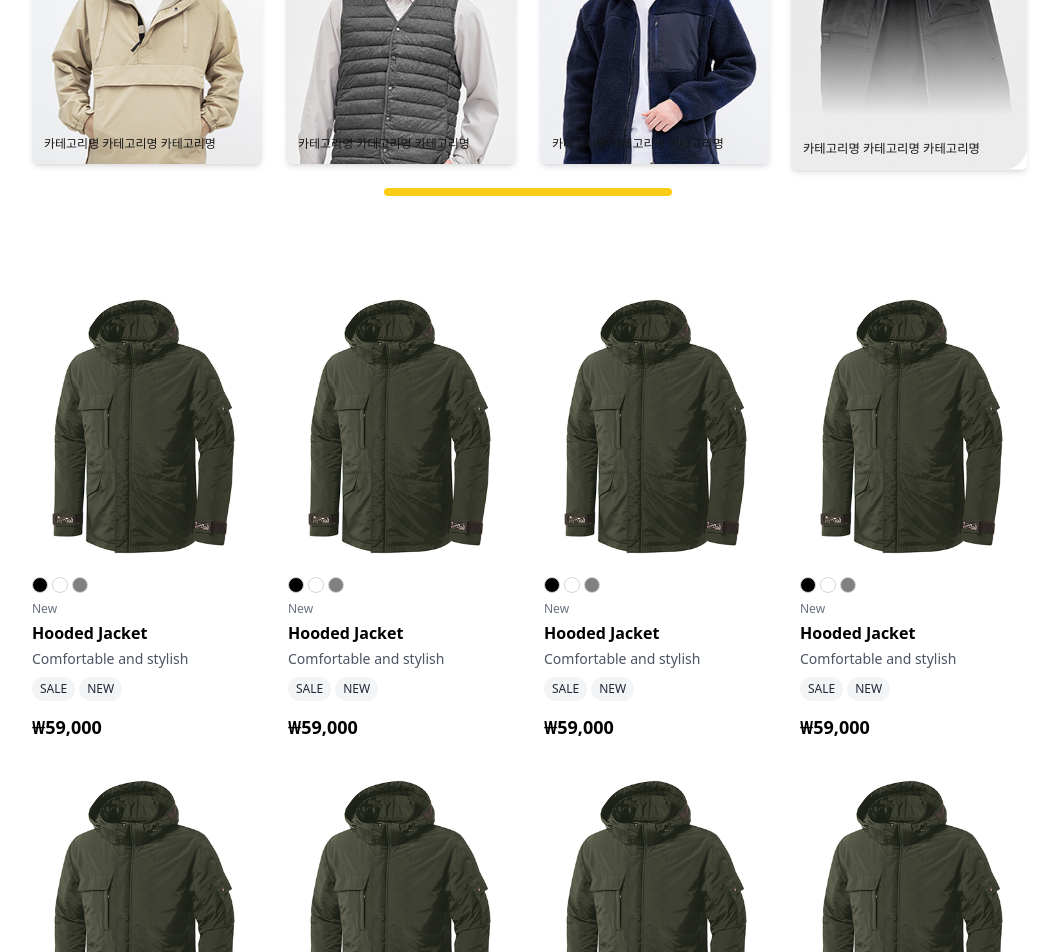
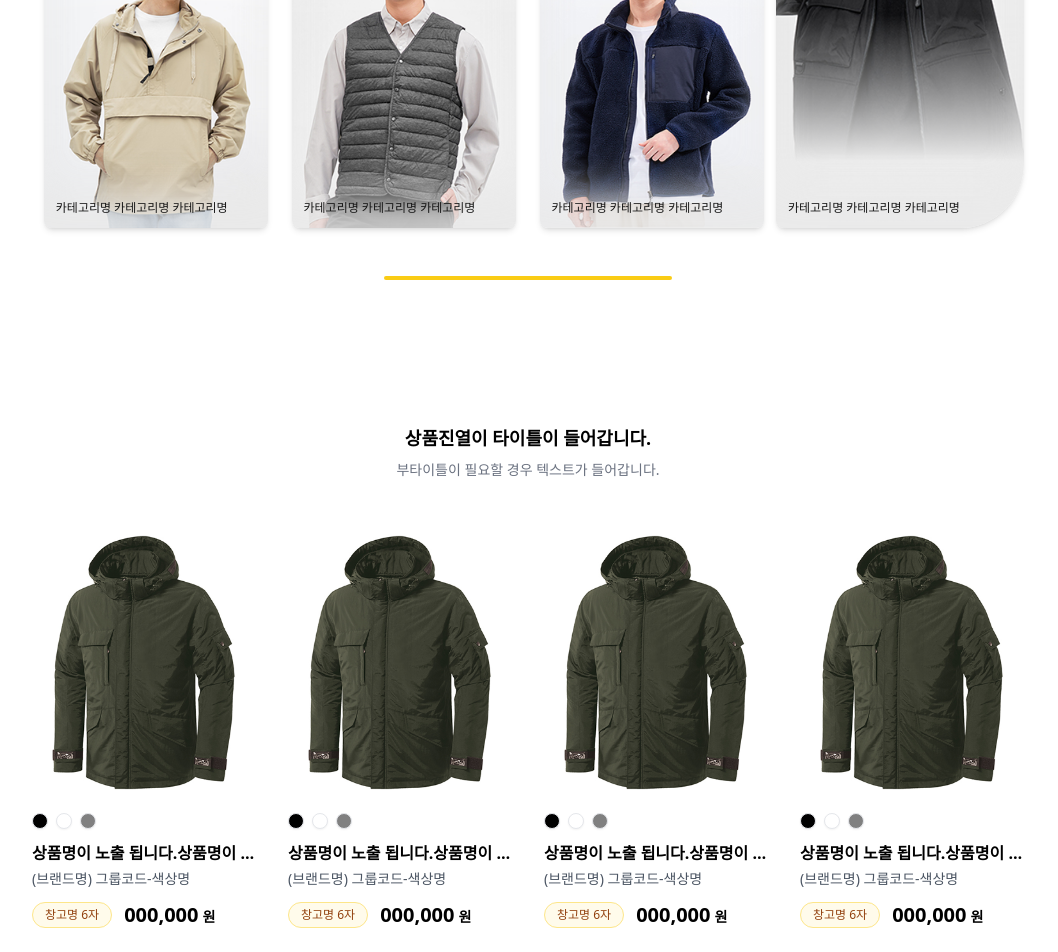
Before and after one commit to Hadi-kk/supercoder_test, a React (Vite) app: page / in a window 1280 px wide. Shown: the part 1220-2172 px from the top of the page, without its empty margins (112-1170 px from the left). Built offline with nearby package versions, Linux system fonts and the light colour scheme; a web font is replaced by a local one.

Commit message:
landing completed

```diff
--- a/src/features/main/components/molecules/CategoryCarousel/CategoryCarousel.tsx
+++ b/src/features/main/components/molecules/CategoryCarousel/CategoryCarousel.tsx
@@ -51,46 +51,59 @@ const CategoryCarousel = () => {
   return (
     <div className="container mx-auto py-12 px-4">
       {/* Section heading */}
-      <div className="mb-8">
+      <div className="mb-0">
         <h2 className="text-base font-bold text-neutral-800">
           스타일과 실용성을 모두 담은 시즌 셀렉션
         </h2>
       </div>
 
-      <div className="grid grid-cols-1 sm:grid-cols-2 lg:grid-cols-4 gap-6 items-end">
+      <div className="grid grid-cols-1 sm:grid-cols-2 lg:grid-cols-4 gap-0 items-end justify-items-center">
         {categories.map((cat, idx) => {
           const isActive = idx === activeIndex;
           return (
             <button
               key={cat.id}
-              onClick={() => setActiveIndex(idx)}
-              className={`bg-white rounded-md shadow-md overflow-hidden text-left transition-all duration-300 focus:outline-none`}
-              style={{ transform: isActive ? "scale(1.03)" : undefined }}
+              onMouseEnter={() => setActiveIndex(idx)}
+              onFocus={() => setActiveIndex(idx)}
+              className={`bg-white rounded-lg shadow-md overflow-hidden text-left transition-all duration-300 focus:outline-none inline-block ${
+                isActive ? "rounded-br-[64px]" : ""
+              }`}
             >
               <div
                 className={`${
-                  isActive ? "h-80 sm:h-96" : "h-64 sm:h-73"
-                } w-full relative transition-all duration-300`}
+                  isActive
+                    ? "h-[20rem] sm:h-[480px] max-w-[420px] sm:max-w-[520px]"
+                    : "h-72 sm:h-80 max-w-[260px] sm:max-w-[320px]"
+                } relative transition-all duration-300 mx-auto`}
               >
                 <img
                   src={cat.image}
                   alt={cat.title}
                   className={`w-full h-full object-cover ${
-                    isActive ? "rounded-br-3xl" : ""
+                    isActive ? "rounded-br-[64px]" : ""
                   }`}
                 />
 
                 {/* title overlay on top-left of image for better visual parity */}
-                <div className="absolute top-3 left-3">
+                <div className="absolute top-3 left-3 z-10">
                   <h3 className="text-sm font-semibold text-neutral-900 max-w-40">
                     {cat.title}
                   </h3>
                 </div>
 
                 {/* subtitle overlay at bottom of image (no background) */}
-                <div className="absolute left-3 right-3 bottom-3">
+                <div className="absolute left-3 right-3 bottom-3 z-10">
                   <p className="text-xs text-neutral-900">{cat.subtitle}</p>
                 </div>
+
+                {/* inset light grey top/bottom shadow to improve text contrast */}
+                <div
+                  className="absolute inset-0 pointer-events-none z-0"
+                  style={{
+                    boxShadow:
+                      "inset 0 180px 70px -140px rgba(255, 255, 255, 0.979), inset 0 -40px 40px -5px rgba(234, 234, 234, 0.849)",
+                  }}
+                />
               </div>
             </button>
           );
@@ -98,8 +111,8 @@ const CategoryCarousel = () => {
       </div>
 
       {/* centered progress indicator under all images */}
-      <div className="mt-6 flex justify-center">
-        <div className="w-72 h-2 bg-gray-200 rounded-full overflow-hidden">
+      <div className="mt-12 flex justify-center">
+        <div className="w-72 h-1 bg-gray-200 rounded-full overflow-hidden">
           <div
             className="h-full bg-yellow-400 transition-all duration-500"
             style={{ width: `${progress}%` }}
--- a/src/features/main/components/molecules/ProductCard/ProductCard.tsx
+++ b/src/features/main/components/molecules/ProductCard/ProductCard.tsx
@@ -4,33 +4,47 @@ type ProductCardProps = {
   product: Product;
 };
 
+const formatPrice = (priceStr: string) => {
+  // keep only digits, preserve leading zeros, and insert commas every three digits
+  const digits = String(priceStr).replace(/[^0-9]/g, "");
+  if (!digits) return String(priceStr);
+  return digits.replace(/\B(?=(\d{3})+(?!\d))/g, ",");
+};
+
 const ProductCard = ({ product }: ProductCardProps) => {
+  const formatted = formatPrice(product.price);
+
   return (
     <div className="text-left">
       <img src={product.image} alt={product.name} className="w-full mb-4" />
-      <div className="flex items-center mb-2">
+
+      {/* color swatches (no extra text underneath) */}
+      <div className="flex items-center mb-3" aria-hidden>
         {product.colors.map((color: string, index: number) => (
           <span
             key={index}
-            className="w-4 h-4 rounded-full mr-1 border border-gray-300"
+            className="w-4 h-4 rounded-full mr-2 border border-gray-200 shadow-sm"
             style={{ backgroundColor: color }}
-          ></span>
+          />
         ))}
       </div>
-      <p className="text-xs text-gray-500 mb-1">{product.label}</p>
-      <h3 className="font-semibold text-base mb-1">{product.name}</h3>
-      <p className="text-sm text-gray-600 mb-2">{product.subtext}</p>
-      <div className="flex items-center mb-3">
-        {product.tags.map((tag: string, index: number) => (
-          <span
-            key={index}
-            className="text-xs bg-gray-100 text-gray-800 px-2 py-1 rounded-full mr-1"
-          >
-            {tag}
+
+      <h3 className="font-semibold text-base mb-1 truncate">{product.name}</h3>
+      <p className="text-sm text-gray-600 mb-3">{product.subtext}</p>
+
+      {/* single tag inline with price */}
+      <div className="flex items-center mb-2 gap-3">
+        {product.tags && product.tags[0] && (
+          <span className="inline-flex items-center text-xs font-medium text-amber-800 bg-amber-50 border border-amber-200 px-3 py-1 rounded-full">
+            {product.tags[0]}
           </span>
-        ))}
+        )}
+
+        <div className="font-bold text-lg">
+          <span className="text-xl mr-1">{formatted}</span>
+          <span className="text-sm align-baseline">원</span>
+        </div>
       </div>
-      <p className="font-bold text-lg">{product.price}</p>
     </div>
   );
 };
--- a/src/features/main/components/organisms/ProductsSection/ProductsSection.tsx
+++ b/src/features/main/components/organisms/ProductsSection/ProductsSection.tsx
@@ -4,94 +4,116 @@ import type { Product } from "@/shared/types/types";
 const dummyProducts: Product[] = [
   {
     id: "1",
-    name: "Hooded Jacket",
+    name: "상품명이 노출 됩니다.상품명이 노출 됩니다.",
+    image: "/images/product.png",
+    colors: ["#000000", "#FFFFFF", "#808080"],
+    label: "",
+    subtext: "(브랜드명) 그룹코드-색상명",
+    tags: ["창고명 6자"],
+    price: "000000",
+  },
+  {
+    id: "2",
+    name: "상품명이 노출 됩니다.상품명이 노출 됩니다.",
     image: "/images/product.png",
     colors: ["#000000", "#FFFFFF", "#808080"],
     label: "New",
-    subtext: "Comfortable and stylish",
-    tags: ["SALE", "NEW"],
-    price: "₩59,000",
+    subtext: "(브랜드명) 그룹코드-색상명",
+    tags: ["창고명 6자"],
+    price: "000000",
   },
   {
-    id: "2",
-    name: "Hooded Jacket",
+    id: "3",
+    name: "상품명이 노출 됩니다.상품명이 노출 됩니다.",
     image: "/images/product.png",
     colors: ["#000000", "#FFFFFF", "#808080"],
     label: "New",
-    subtext: "Comfortable and stylish",
-    tags: ["SALE", "NEW"],
-    price: "₩59,000",
+    subtext: "(브랜드명) 그룹코드-색상명",
+    tags: ["창고명 6자"],
+    price: "000000",
   },
   {
-    id: "3",
-    name: "Hooded Jacket",
+    id: "4",
+    name: "상품명이 노출 됩니다.상품명이 노출 됩니다.",
     image: "/images/product.png",
     colors: ["#000000", "#FFFFFF", "#808080"],
     label: "New",
-    subtext: "Comfortable and stylish",
-    tags: ["SALE", "NEW"],
-    price: "₩59,000",
+    subtext: "(브랜드명) 그룹코드-색상명",
+    tags: ["창고명 6자"],
+    price: "000000",
   },
   {
-    id: "4",
-    name: "Hooded Jacket",
+    id: "5",
+    name: "상품명이 노출 됩니다.상품명이 노출 됩니다.",
     image: "/images/product.png",
     colors: ["#000000", "#FFFFFF", "#808080"],
     label: "New",
-    subtext: "Comfortable and stylish",
-    tags: ["SALE", "NEW"],
-    price: "₩59,000",
+    subtext: "(브랜드명) 그룹코드-색상명",
+    tags: ["창고명 6자"],
+    price: "000000",
   },
   {
-    id: "5",
-    name: "Hooded Jacket",
+    id: "6",
+    name: "상품명이 노출 됩니다.상품명이 노출 됩니다.",
     image: "/images/product.png",
     colors: ["#000000", "#FFFFFF", "#808080"],
     label: "New",
-    subtext: "Comfortable and stylish",
-    tags: ["SALE", "NEW"],
-    price: "₩59,000",
+    subtext: "(브랜드명) 그룹코드-색상명",
+    tags: ["창고명 6자"],
+    price: "000000",
   },
   {
-    id: "6",
-    name: "Hooded Jacket",
+    id: "7",
+    name: "상품명이 노출 됩니다.상품명이 노출 됩니다.",
     image: "/images/product.png",
     colors: ["#000000", "#FFFFFF", "#808080"],
     label: "New",
-    subtext: "Comfortable and stylish",
-    tags: ["SALE", "NEW"],
-    price: "₩59,000",
-  },
-  {
-    id: "7",
-    name: "Hooded Jacket",
-    image: "/images/product.png",
-    colors: ["#000000", "#FFFFFF", "#808080"],
-    label: "New",
-    subtext: "Comfortable and stylish",
-    tags: ["SALE", "NEW"],
-    price: "₩59,000",
+    subtext: "(브랜드명) 그룹코드-색상명",
+    tags: ["창고명 6자"],
+    price: "000000",
   },
   {
     id: "8",
-    name: "Hooded Jacket",
+    name: "상품명이 노출 됩니다.상품명이 노출 됩니다.",
     image: "/images/product.png",
     colors: ["#000000", "#FFFFFF", "#808080"],
-    label: "New",
-    subtext: "Comfortable and stylish",
-    tags: ["SALE", "NEW"],
-    price: "₩59,000",
+    label: "",
+    subtext: "(브랜드명) 그룹코드-색상명",
+    tags: ["창고명 6자"],
+    price: "000000",
   },
 ];
 
+const chunk = (arr: Product[], size: number) => {
+  const res: Product[][] = [];
+  for (let i = 0; i < arr.length; i += size) res.push(arr.slice(i, i + size));
+  return res;
+};
+
 const ProductsSection = () => {
+  // heading text to show once per row
+  const rowTitle = "상품진열이 타이틀이 들어갑니다.";
+  const rowSubtitle = "부타이틀이 필요할 경우 텍스트가 들어갑니다.";
+
+  // chunk into groups of 4 to represent rows (matches desktop layout from design)
+  const rows = chunk(dummyProducts, 4);
+
   return (
     <div className="container mx-auto py-12 px-4">
-      <div className="grid grid-cols-1 sm:grid-cols-2 md:grid-cols-3 lg:grid-cols-4 gap-8">
-        {dummyProducts.map((product) => (
-          <ProductCard key={product.id} product={product} />
-        ))}
-      </div>
+      {rows.map((rowProducts, rowIndex) => (
+        <section key={rowIndex} className="mb-10">
+          <div className="text-center mt-12 mb-12">
+            <h2 className="text-lg font-semibold">{rowTitle}</h2>
+            <p className="text-sm text-gray-500 mt-2">{rowSubtitle}</p>
+          </div>
+
+          <div className="grid grid-cols-1 sm:grid-cols-2 md:grid-cols-3 lg:grid-cols-4 gap-8">
+            {rowProducts.map((product) => (
+              <ProductCard key={product.id} product={product} />
+            ))}
+          </div>
+        </section>
+      ))}
     </div>
   );
 };
```
